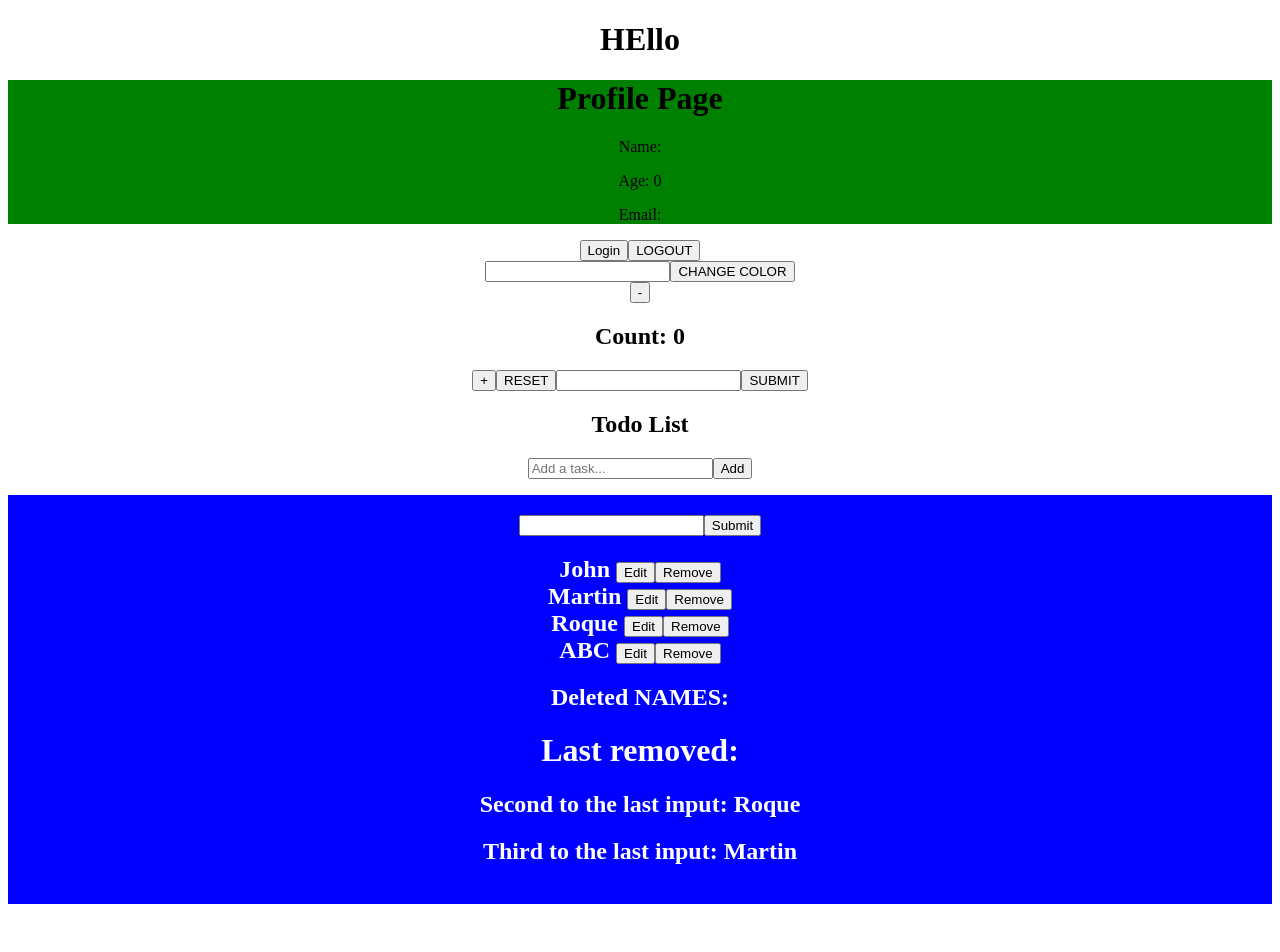
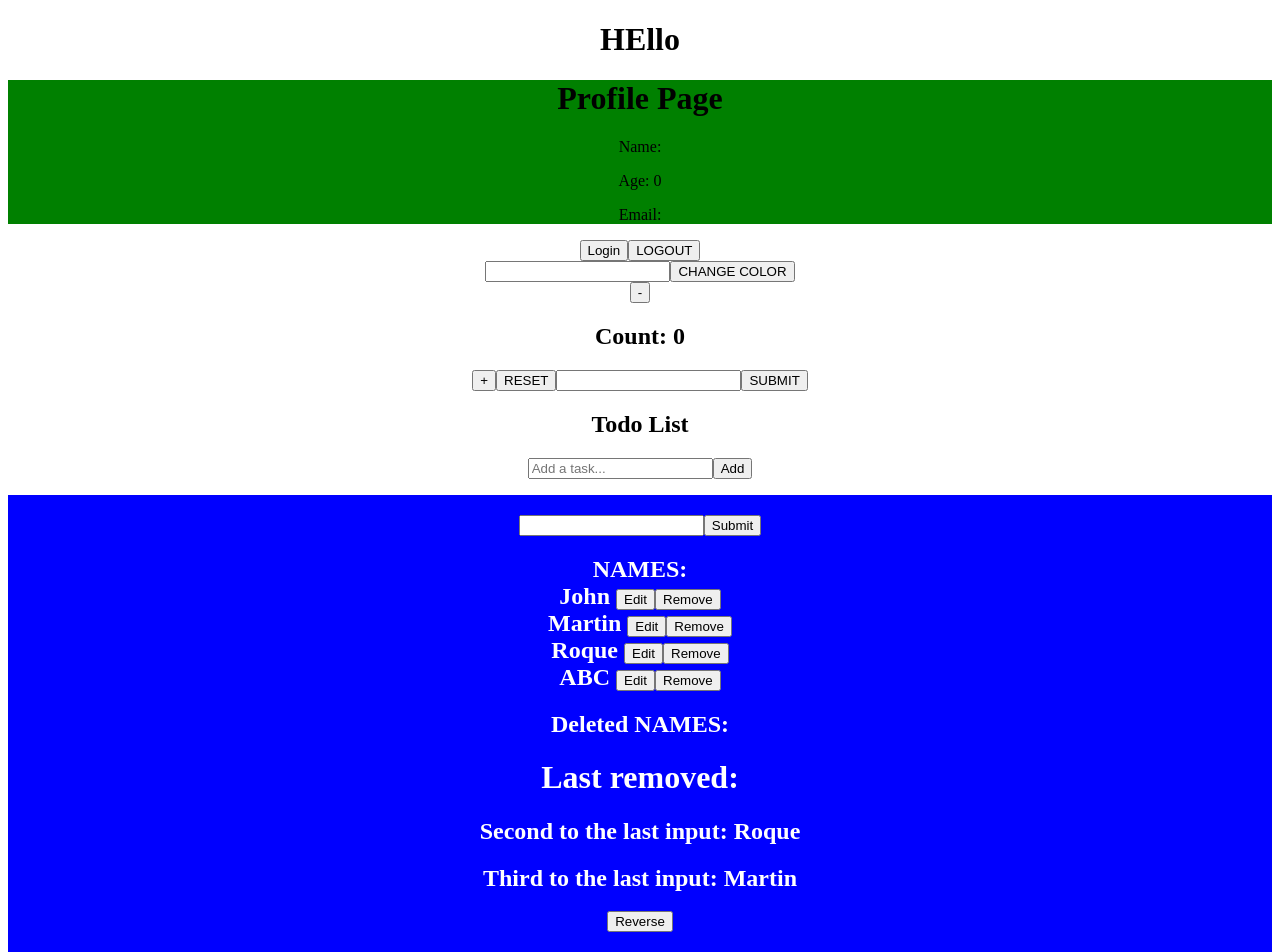
Before and after one commit to johnmartinroque/react-redux, a React (Create React App) app in the folder react-redux/: page / in a window 1280 px wide. Shown: the top 952 px of the page. Before the commit the page ends 912 px from the top, so only its background shows below. Built offline with nearby package versions, Linux system fonts and the light colour scheme.

Commit message:
reveres names

```diff
--- a/react-redux/src/components/Input.js
+++ b/react-redux/src/components/Input.js
@@ -36,6 +36,11 @@ function Input() {
     setEditedName("");
   };
 
+  const reverse = () => {
+    const reversedNames = names.slice().reverse();
+    setNames(reversedNames);
+  };
+
   useEffect(() => {
     setNames(["John", "Martin", "Roque", "ABC"]);
   }, []);
@@ -50,6 +55,7 @@ function Input() {
       <button onClick={nameHandler}>Submit</button>
 
       <h2>
+        NAMES:
         {names.map((name, index) => (
           <div key={index}>
             {editedIndex === index ? (
@@ -81,6 +87,7 @@ function Input() {
       <h1>Last removed: {removed}</h1>
       <h2>Second to the last input: {names[names.length - 2]}</h2>
       <h2>Third to the last input: {names[names.length - 3]}</h2>
+      <button onClick={reverse}>Reverse</button>
     </div>
   );
 }
```
